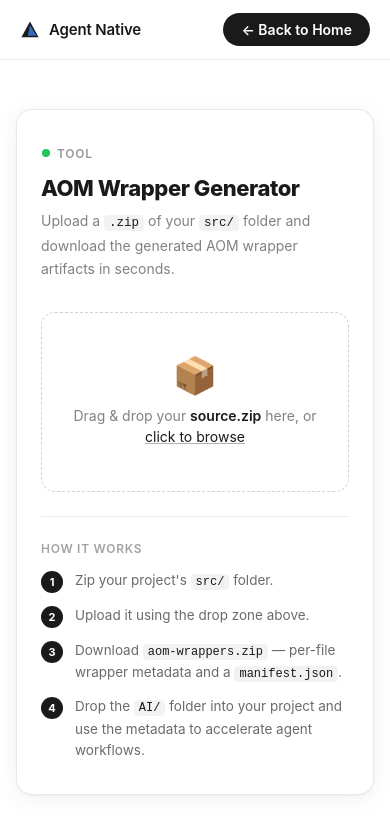
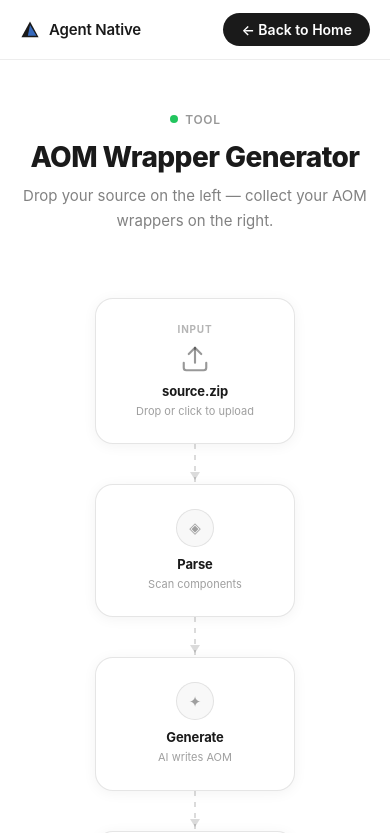
Before and after one commit to gauravkriplani/IrvineHacks2026, a React (Vite) app in the folder aom-ui/: page /toolkit in a window 390 px wide. Shown: the top 833 px of the page. Built offline with nearby package versions, Linux system fonts and the light colour scheme.

Commit message:
Added nicer UI for Tools page

```diff
--- a/aom-ui/src/AomUploadPage.css
+++ b/aom-ui/src/AomUploadPage.css
@@ -1,37 +1,30 @@
-/* ── Reset & base ───────────────────────────────────────────────────────── */
-*, *::before, *::after { box-sizing: border-box; margin: 0; padding: 0; }
-
 /* ── Shell ──────────────────────────────────────────────────────────────── */
 .tk-shell {
   min-height: 100vh;
+  display: flex;
+  flex-direction: column;
   background: #ffffff;
   font-family: -apple-system, BlinkMacSystemFont, 'Segoe UI', 'Inter', sans-serif;
   color: #1a1a1a;
   -webkit-font-smoothing: antialiased;
 }
 
-/* ── Page body ──────────────────────────────────────────────────────────── */
+/* ── Body ───────────────────────────────────────────────────────────────── */
 .tk-body {
+  flex: 1;
   display: flex;
   flex-direction: column;
   align-items: center;
-  justify-content: center;
-  min-height: calc(100vh - 60px);
-  padding: 60px 24px;
+  padding: 64px 24px 80px;
 }
 
-/* ── Card ───────────────────────────────────────────────────────────────── */
-.tk-card {
-  width: 100%;
-  max-width: 560px;
-  background: #ffffff;
-  border: 1px solid rgba(0, 0, 0, 0.09);
-  border-radius: 20px;
-  padding: 44px 40px;
-  box-shadow: 0 4px 24px rgba(0, 0, 0, 0.06), 0 1px 3px rgba(0, 0, 0, 0.04);
+/* ── Page header ────────────────────────────────────────────────────────── */
+.tk-header {
+  text-align: center;
+  max-width: 520px;
+  margin-bottom: 56px;
 }
 
-/* ── Title ──────────────────────────────────────────────────────────────── */
 .tk-badge {
   display: inline-flex;
   align-items: center;
@@ -45,191 +38,309 @@
 }
 
 .tk-title {
-  font-size: 26px;
+  font-size: 28px;
   font-weight: 800;
   letter-spacing: -0.02em;
   color: #1a1a1a;
-  margin-bottom: 8px;
+  margin-bottom: 10px;
   line-height: 1.2;
 }
 
 .tk-subtitle {
-  font-size: 14px;
+  font-size: 15px;
   color: rgba(26, 26, 26, 0.55);
   line-height: 1.65;
-  margin-bottom: 32px;
-}
-.tk-subtitle code {
-  font-family: 'SF Mono', 'Fira Code', monospace;
-  font-size: 12.5px;
-  background: rgba(0, 0, 0, 0.05);
-  padding: 1px 5px;
-  border-radius: 4px;
-  color: #1a1a1a;
 }
 
-/* ── Drop zone ──────────────────────────────────────────────────────────── */
-.tk-drop {
+/* ═══════════════════════════════════════════════════════════════════════════
+   PIPELINE
+═══════════════════════════════════════════════════════════════════════════ */
+
+.pl-pipeline {
+  display: flex;
+  align-items: center;
+  justify-content: center;
+  width: 100%;
+  max-width: 1020px;
+  margin: 0 auto;
+  /* allow horizontal scroll on small screens — never crush nodes into pipes */
+  overflow-x: auto;
+  padding: 8px 24px 16px;
+}
+
+/* ── Pipe connector ─────────────────────────────────────────────────────── */
+.pl-pipe {
+  flex: 0 0 56px;   /* fixed — never stretches or shrinks */
+  width: 56px;
+  height: 2px;
+  position: relative;
+  background: repeating-linear-gradient(
+    to right,
+    rgba(0, 0, 0, 0.14) 0,
+    rgba(0, 0, 0, 0.14) 5px,
+    transparent 5px,
+    transparent 11px
+  );
+  background-size: 11px 2px;
+}
+.pl-pipe::after {
+  content: '';
+  position: absolute;
+  right: -1px;
+  top: 50%;
+  transform: translateY(-50%);
+  border: 5px solid transparent;
+  border-left: 8px solid rgba(0, 0, 0, 0.14);
+}
+.pl-pipe--active {
+  background: repeating-linear-gradient(
+    to right,
+    #4285f4 0,
+    #4285f4 5px,
+    transparent 5px,
+    transparent 11px
+  );
+  background-size: 11px 2px;
+  animation: pl-flow 0.45s linear infinite;
+}
+.pl-pipe--active::after { border-left-color: #4285f4; }
+
+@keyframes pl-flow {
+  from { background-position-x: 0; }
+  to   { background-position-x: 11px; }
+}
+
+/* ── Stage group ────────────────────────────────────────────────────────── */
+.pl-stage-group {
+  display: flex;
+  align-items: center;
+  flex: none;   /* don't grow — keeps all gaps equal */
+}
+
+/* ── Base node ──────────────────────────────────────────────────────────── */
+.pl-node {
   display: flex;
   flex-direction: column;
   align-items: center;
-  justify-content: center;
-  gap: 10px;
-  border: 1.5px dashed rgba(0, 0, 0, 0.18);
-  border-radius: 14px;
-  padding: 44px 24px;
-  cursor: pointer;
-  transition: border-color 0.18s, background 0.18s;
-  background: transparent;
-  margin-bottom: 20px;
-}
-.tk-drop:hover {
-  border-color: rgba(0, 0, 0, 0.35);
-  background: rgba(0, 0, 0, 0.02);
-}
-.tk-drop--active {
-  border-color: #4f8ef7;
-  background: rgba(79, 142, 247, 0.04);
-}
-.tk-drop--loading {
-  cursor: not-allowed;
-  opacity: 0.65;
+  text-align: center;
+  gap: 5px;
+  border-radius: 18px;
+  padding: 24px 22px;
+  border: 1.5px solid rgba(0, 0, 0, 0.10);
+  background: #ffffff;
+  box-shadow: 0 2px 14px rgba(0, 0, 0, 0.05);
+  transition: border-color 0.18s, box-shadow 0.18s, opacity 0.18s, background 0.18s;
+  flex-shrink: 0;
 }
 
-.tk-drop-icon {
-  font-size: 36px;
-  line-height: 1;
+/* ── IO nodes ───────────────────────────────────────────────────────────── */
+.pl-node--io {
+  width: 148px;
+  cursor: pointer;
+}
+.pl-node--io:hover:not(.pl-node--muted):not(.pl-node--output-ready) {
+  border-color: rgba(0, 0, 0, 0.22);
+  box-shadow: 0 4px 20px rgba(0, 0, 0, 0.09);
+}
+
+/* ── Stage nodes ────────────────────────────────────────────────────────── */
+.pl-node--stage { width: 148px; }
+
+/* ── States ─────────────────────────────────────────────────────────────── */
+.pl-node--muted {
+  opacity: 0.38;
+  cursor: not-allowed;
+  pointer-events: none;
+}
+.pl-node--drag {
+  border-color: #4285f4;
+  box-shadow: 0 0 0 3px rgba(66, 133, 244, 0.16);
+  background: rgba(66, 133, 244, 0.03);
+}
+.pl-node--active {
+  border-color: #4285f4;
+  box-shadow: 0 0 0 3px rgba(66, 133, 244, 0.13), 0 2px 18px rgba(66, 133, 244, 0.10);
+}
+.pl-node--done {
+  border-color: rgba(34, 197, 94, 0.32);
+  background: rgba(34, 197, 94, 0.025);
+}
+.pl-node--error {
+  border-color: rgba(239, 68, 68, 0.35);
+  background: rgba(239, 68, 68, 0.03);
+}
+.pl-node--output-ready {
+  opacity: 1;
+  cursor: default;
+  pointer-events: all;
+  border-color: rgba(34, 197, 94, 0.40);
+  box-shadow: 0 0 0 3px rgba(34, 197, 94, 0.10), 0 4px 22px rgba(34, 197, 94, 0.08);
+}
+
+/* ── Node typography ────────────────────────────────────────────────────── */
+.pl-node-eyebrow {
+  font-size: 10px;
+  font-weight: 700;
+  letter-spacing: 0.08em;
+  text-transform: uppercase;
+  color: rgba(26, 26, 26, 0.32);
   margin-bottom: 2px;
 }
-
-.tk-drop-text {
-  font-size: 14px;
-  color: rgba(26, 26, 26, 0.55);
-  text-align: center;
-  line-height: 1.5;
+.pl-node-icon {
+  color: rgba(26, 26, 26, 0.45);
+  margin: 2px 0 4px;
+  display: flex;
+  align-items: center;
 }
-.tk-drop-text b {
+.pl-node--output-ready .pl-node-icon { color: #16a34a; }
+.pl-node-name {
+  font-size: 13px;
+  font-weight: 700;
   color: #1a1a1a;
-  font-weight: 600;
+  letter-spacing: -0.01em;
+  max-width: 120px;
+  overflow: hidden;
+  text-overflow: ellipsis;
+  white-space: nowrap;
 }
-.tk-drop-text u {
-  color: #1a1a1a;
-  text-decoration-color: rgba(26, 26, 26, 0.35);
-  cursor: pointer;
+.pl-node-sub {
+  font-size: 11px;
+  color: rgba(26, 26, 26, 0.42);
+  line-height: 1.4;
 }
 
-.tk-drop-loading {
-  display: flex;
-  flex-direction: column;
-  align-items: center;
-  gap: 12px;
-}
-
-/* ── Spinner ────────────────────────────────────────────────────────────── */
-.tk-spinner-ring {
-  width: 32px;
-  height: 32px;
-  border: 2.5px solid rgba(0, 0, 0, 0.08);
-  border-top-color: #1a1a1a;
+/* ── Stage icon circle ──────────────────────────────────────────────────── */
+.pl-stage-icon {
+  width: 38px;
+  height: 38px;
   border-radius: 50%;
-  animation: tk-spin 0.75s linear infinite;
-}
-@keyframes tk-spin { to { transform: rotate(360deg); } }
-
-.tk-spinner-label {
-  font-size: 13px;
-  font-weight: 500;
-  color: rgba(26, 26, 26, 0.55);
-}
-
-/* ── Status banners ─────────────────────────────────────────────────────── */
-.tk-banner {
-  display: flex;
-  align-items: flex-start;
-  gap: 10px;
-  border-radius: 10px;
-  padding: 13px 16px;
-  font-size: 13.5px;
-  line-height: 1.5;
-  margin-bottom: 20px;
-}
-
-.tk-banner--success {
-  background: rgba(34, 197, 94, 0.07);
-  border: 1px solid rgba(34, 197, 94, 0.22);
-  color: #166534;
-}
-
-.tk-banner--error {
-  background: rgba(239, 68, 68, 0.06);
-  border: 1px solid rgba(239, 68, 68, 0.20);
-  color: #991b1b;
-}
-
-.tk-banner-icon { flex-shrink: 0; margin-top: 1px; }
-
-/* ── Divider ────────────────────────────────────────────────────────────── */
-.tk-divider {
-  height: 1px;
-  background: rgba(0, 0, 0, 0.07);
-  margin: 24px 0;
-}
-
-/* ── How it works ───────────────────────────────────────────────────────── */
-.tk-how-title {
-  font-size: 12px;
-  font-weight: 600;
-  letter-spacing: 0.06em;
-  text-transform: uppercase;
-  color: rgba(26, 26, 26, 0.40);
-  margin-bottom: 14px;
-}
-
-.tk-steps {
-  list-style: none;
-  display: flex;
-  flex-direction: column;
-  gap: 12px;
-}
-
-.tk-step {
-  display: flex;
-  align-items: flex-start;
-  gap: 12px;
-}
-
-.tk-step-num {
-  flex-shrink: 0;
-  width: 22px;
-  height: 22px;
-  border-radius: 50%;
-  background: #1a1a1a;
-  color: #fff;
-  font-size: 11px;
-  font-weight: 700;
+  border: 1.5px solid rgba(0, 0, 0, 0.09);
+  background: #f8f8f8;
   display: flex;
   align-items: center;
   justify-content: center;
-  margin-top: 1px;
+  transition: background 0.18s, border-color 0.18s, color 0.18s;
+  color: rgba(26, 26, 26, 0.40);
+  margin-bottom: 4px;
+}
+.pl-node--active .pl-stage-icon {
+  border-color: #4285f4;
+  background: rgba(66, 133, 244, 0.07);
+  color: #4285f4;
+}
+.pl-node--done .pl-stage-icon {
+  border-color: rgba(34, 197, 94, 0.38);
+  background: rgba(34, 197, 94, 0.07);
+  color: #16a34a;
+}
+.pl-stage-glyph { font-size: 15px; line-height: 1; }
+
+/* ── Stage spinner ──────────────────────────────────────────────────────── */
+.pl-stage-spinner {
+  width: 16px;
+  height: 16px;
+  border: 2px solid rgba(66, 133, 244, 0.20);
+  border-top-color: #4285f4;
+  border-radius: 50%;
+  animation: pl-spin 0.7s linear infinite;
+}
+@keyframes pl-spin { to { transform: rotate(360deg); } }
+
+/* ── Reset button ───────────────────────────────────────────────────────── */
+.pl-reset-btn {
+  margin-top: 8px;
+  background: #1a1a1a;
+  color: #fff;
+  border: none;
+  border-radius: 999px;
+  padding: 7px 16px;
+  font-size: 12px;
+  font-weight: 600;
+  cursor: pointer;
+  transition: opacity 0.15s;
+  font-family: inherit;
+}
+.pl-reset-btn:hover { opacity: 0.80; }
+
+/* ── Error banner ───────────────────────────────────────────────────────── */
+.pl-error-banner {
+  max-width: 980px;
+  width: 100%;
+  margin: 28px auto 0;
+  padding: 12px 20px;
+  background: rgba(239, 68, 68, 0.06);
+  border: 1px solid rgba(239, 68, 68, 0.20);
+  border-radius: 10px;
+  font-size: 13.5px;
+  color: #991b1b;
+  text-align: center;
+}
+.pl-error-retry {
+  background: none;
+  border: none;
+  color: #1a1a1a;
+  font-weight: 600;
+  font-size: 13.5px;
+  cursor: pointer;
+  text-decoration: underline;
+  padding: 0;
+  font-family: inherit;
 }
 
-.tk-step-text {
-  font-size: 13.5px;
-  color: rgba(26, 26, 26, 0.65);
-  line-height: 1.6;
+/* ── Responsive: vertical pipeline ─────────────────────────────────────── */
+@media (max-width: 720px) {
+  .pl-pipeline {
+    flex-direction: column;
+    align-items: center;
+    overflow-x: unset;
+    padding: 8px 24px 16px;
+  }
+  .pl-stage-group {
+    flex-direction: column;
+    align-items: center;
+  }
+  /* vertical fixed-height pipe — same as horizontal but rotated */
+  .pl-pipe {
+    flex: 0 0 40px;
+    width: 2px;
+    height: 40px;
+    background: repeating-linear-gradient(
+      to bottom,
+      rgba(0, 0, 0, 0.14) 0,
+      rgba(0, 0, 0, 0.14) 5px,
+      transparent 5px,
+      transparent 11px
+    );
+    background-size: 2px 11px;
+  }
+  .pl-pipe::after {
+    top: auto;
+    bottom: -1px;
+    right: 50%;
+    left: auto;
+    transform: translateX(50%);
+    border: 5px solid transparent;
+    border-left-color: transparent;
+    border-top: 8px solid rgba(0, 0, 0, 0.14);
+  }
+  .pl-pipe--active {
+    background: repeating-linear-gradient(
+      to bottom,
+      #4285f4 0,
+      #4285f4 5px,
+      transparent 5px,
+      transparent 11px
+    );
+    background-size: 2px 11px;
+    animation: pl-flow-v 0.45s linear infinite;
+  }
+  .pl-pipe--active::after { border-top-color: #4285f4; }
+  @keyframes pl-flow-v {
+    from { background-position-y: 0; }
+    to   { background-position-y: 11px; }
+  }
+  /* all nodes same width on mobile */
+  .pl-node--io,
+  .pl-node--stage { width: 200px; }
+  .tk-body { padding: 48px 16px 60px; }
 }
-.tk-step-text code {
-  font-family: 'SF Mono', 'Fira Code', monospace;
-  font-size: 12px;
-  background: rgba(0, 0, 0, 0.05);
-  padding: 1px 5px;
-  border-radius: 4px;
-  color: #1a1a1a;
-}
-
-/* ── Responsive ─────────────────────────────────────────────────────────── */
-@media (max-width: 540px) {
-  .tk-card { padding: 32px 24px; border-radius: 16px; }
-  .tk-title { font-size: 22px; }
-  .tk-body { padding: 40px 16px; }
-}
--- a/aom-ui/src/AomUploadPage.jsx
+++ b/aom-ui/src/AomUploadPage.jsx
@@ -1,12 +1,81 @@
-import { useState } from 'react';
+import { useState, useEffect, useRef } from 'react';
 import { Link } from 'react-router-dom';
 import './HomePage.css';
 import './AomUploadPage.css';
 
+const STAGES = [
+  { id: 'parse',    icon: '◈', label: 'Parse',    sub: 'Scan components' },
+  { id: 'generate', icon: '✦', label: 'Generate',  sub: 'AI writes AOM'  },
+  { id: 'bundle',   icon: '⬡', label: 'Bundle',    sub: 'Package output' },
+];
+
+function IconUpload() {
+  return (
+    <svg width="30" height="30" viewBox="0 0 24 24" fill="none" stroke="currentColor" strokeWidth="1.7" strokeLinecap="round" strokeLinejoin="round">
+      <path d="M21 15v4a2 2 0 0 1-2 2H5a2 2 0 0 1-2-2v-4"/>
+      <polyline points="17 8 12 3 7 8"/>
+      <line x1="12" y1="3" x2="12" y2="15"/>
+    </svg>
+  );
+}
+
+function IconDownload() {
+  return (
+    <svg width="30" height="30" viewBox="0 0 24 24" fill="none" stroke="currentColor" strokeWidth="1.7" strokeLinecap="round" strokeLinejoin="round">
+      <path d="M21 15v4a2 2 0 0 1-2 2H5a2 2 0 0 1-2-2v-4"/>
+      <polyline points="7 10 12 15 17 10"/>
+      <line x1="12" y1="15" x2="12" y2="3"/>
+    </svg>
+  );
+}
+
+function IconCheck() {
+  return (
+    <svg width="16" height="16" viewBox="0 0 24 24" fill="none" stroke="currentColor" strokeWidth="2.5" strokeLinecap="round" strokeLinejoin="round">
+      <polyline points="20 6 9 17 4 12"/>
+    </svg>
+  );
+}
+
 export default function AomUploadPage() {
-  const [status, setStatus] = useState('idle'); // idle | loading | done | error
-  const [error, setError] = useState('');
-  const [dragOver, setDragOver] = useState(false);
+  const [status,      setStatus]      = useState('idle'); // idle | loading | done | error
+  const [error,       setError]       = useState('');
+  const [dragOver,    setDragOver]    = useState(false);
+  const [fileName,    setFileName]    = useState('');
+  const [activeStage, setActiveStage] = useState(-1);
+  const timers      = useRef([]);
+  const pendingBlob = useRef(null);   // holds server response until animation ends
+  const animDone    = useRef(false);  // true once all stage timers have fired
+
+  function clearTimers() { timers.current.forEach(clearTimeout); timers.current = []; }
+
+  // Called when BOTH the animation and the server response are ready
+  function tryFinalize() {
+    if (!animDone.current || !pendingBlob.current) return;
+    const url = URL.createObjectURL(pendingBlob.current);
+    const a   = document.createElement('a');
+    a.href = url;
+    a.download = 'aom-wrappers.zip';
+    a.click();
+    URL.revokeObjectURL(url);
+    pendingBlob.current = null;
+    setActiveStage(STAGES.length);
+    setStatus('done');
+  }
+
+  function startStageAnimation() {
+    clearTimers();
+    animDone.current = false;
+    setActiveStage(0);
+    timers.current.push(setTimeout(() => setActiveStage(1), 2000));
+    timers.current.push(setTimeout(() => setActiveStage(2), 4000));
+    timers.current.push(setTimeout(() => {
+      animDone.current = true;
+      tryFinalize();
+    }, 6000));
+  }
+
+  useEffect(() => () => clearTimers(), []);
 
   async function processFile(file) {
     if (!file || !file.name.endsWith('.zip')) {
@@ -14,46 +83,65 @@
       setStatus('error');
       return;
     }
+    setFileName(file.name);
     setStatus('loading');
     setError('');
+    pendingBlob.current = null;
+    startStageAnimation();
     try {
       const formData = new FormData();
       formData.append('file', file);
       const res = await fetch('/api/generate-aom', { method: 'POST', body: formData });
       if (!res.ok) throw new Error(`Server error: ${res.status}`);
-      const blob = await res.blob();
-      const url = URL.createObjectURL(blob);
-      const a = document.createElement('a');
-      a.href = url;
-      a.download = 'aom-wrappers.zip';
-      a.click();
-      URL.revokeObjectURL(url);
-      setStatus('done');
+      pendingBlob.current = await res.blob();
+      tryFinalize(); // download immediately if animation already finished
     } catch (e) {
+      clearTimers();
+      pendingBlob.current = null;
       setError(e.message);
       setStatus('error');
     }
   }
 
-  function onFileChange(e) {
-    processFile(e.target.files[0]);
+  function reset() {
+    clearTimers();
+    pendingBlob.current = null;
+    animDone.current = false;
+    setStatus('idle');
+    setError('');
+    setFileName('');
+    setActiveStage(-1);
   }
 
+  function onFileChange(e) { processFile(e.target.files[0]); }
   function onDrop(e) {
     e.preventDefault();
     setDragOver(false);
     processFile(e.dataTransfer.files[0]);
   }
 
-  const dropClass = [
-    'tk-drop',
-    dragOver ? 'tk-drop--active' : '',
-    status === 'loading' ? 'tk-drop--loading' : '',
-  ].filter(Boolean).join(' ');
+  const isLoading = status === 'loading';
+  const isDone    = status === 'done';
+  const isError   = status === 'error';
+
+  function pipeActive(index) {
+    if (isDone) return true;
+    if (isLoading) return activeStage >= index;
+    return false;
+  }
+
+  function stageState(i) {
+    if (isDone) return 'done';
+    if (isError && activeStage === i) return 'error';
+    if (isLoading && activeStage === i) return 'active';
+    if (isLoading && activeStage > i) return 'done';
+    return 'idle';
+  }
 
   return (
     <div className="tk-shell">
-      {/* Nav — identical to homepage */}
+
+      {/* Nav */}
       <nav className="hp-nav">
         <Link to="/" className="hp-nav-brand">
           <svg className="hp-nav-logo" viewBox="0 0 28 28" fill="none" aria-hidden="true">
@@ -65,15 +153,14 @@
         <div className="hp-nav-center">
           <Link to="/" className="hp-nav-link">Home</Link>
           <a href="https://github.com/gauravkriplani/IrvineHacks2026" className="hp-nav-link" target="_blank" rel="noreferrer">GitHub</a>
-          <a href="https://www.w3.org/TR/wai-aria-1.2/" className="hp-nav-link" target="_blank" rel="noreferrer">WAI-ARIA</a>
         </div>
         <Link to="/" className="hp-nav-cta">← Back to Home</Link>
       </nav>
 
-      {/* Body */}
       <main className="tk-body">
-        <div className="tk-card">
-          {/* Header */}
+
+        {/* Page header */}
+        <div className="tk-header">
           <div className="tk-badge">
             <svg width="10" height="10" viewBox="0 0 10 10" fill="none">
               <circle cx="5" cy="5" r="4" fill="#22c55e"/>
@@ -82,14 +169,22 @@
           </div>
           <h1 className="tk-title">AOM Wrapper Generator</h1>
           <p className="tk-subtitle">
-            Upload a <code>.zip</code> of your <code>src/</code> folder and
-            download the generated AOM wrapper artifacts in seconds.
+            Drop your source on the left — collect your AOM wrappers on the right.
           </p>
+        </div>
 
-          {/* Drop zone */}
+        {/* Pipeline */}
+        <div className="pl-pipeline">
+
+          {/* ── INPUT NODE ── */}
           <label
-            className={dropClass}
-            onDragOver={(e) => { e.preventDefault(); setDragOver(true); }}
+            className={[
+              'pl-node pl-node--io',
+              dragOver          ? 'pl-node--drag'  : '',
+              isLoading||isDone ? 'pl-node--muted' : '',
+              isError           ? 'pl-node--error' : '',
+            ].filter(Boolean).join(' ')}
+            onDragOver={(e) => { e.preventDefault(); if (!isLoading && !isDone) setDragOver(true); }}
             onDragLeave={() => setDragOver(false)}
             onDrop={onDrop}
           >
@@ -98,59 +193,66 @@
               accept=".zip"
               style={{ display: 'none' }}
               onChange={onFileChange}
-              disabled={status === 'loading'}
+              disabled={isLoading || isDone}
             />
-            {status === 'loading' ? (
-              <div className="tk-drop-loading">
-                <div className="tk-spinner-ring" />
-                <span className="tk-spinner-label">Generating wrappers…</span>
-              </div>
-            ) : (
-              <>
-                <div className="tk-drop-icon">📦</div>
-                <p className="tk-drop-text">
-                  Drag &amp; drop your <b>source.zip</b> here,{' '}
-                  or <u>click to browse</u>
-                </p>
-              </>
-            )}
+            <span className="pl-node-eyebrow">Input</span>
+            <div className="pl-node-icon"><IconUpload /></div>
+            <span className="pl-node-name">{fileName || 'source.zip'}</span>
+            <span className="pl-node-sub">
+              {isLoading || isDone ? fileName : 'Drop or click to upload'}
+            </span>
           </label>
 
-          {/* Status banners */}
-          {status === 'done' && (
-            <div className="tk-banner tk-banner--success">
-              <span className="tk-banner-icon">✓</span>
-              <span><b>aom-wrappers.zip</b> downloaded successfully!</span>
-            </div>
-          )}
-          {status === 'error' && (
-            <div className="tk-banner tk-banner--error">
-              <span className="tk-banner-icon">!</span>
-              <span>{error}</span>
-            </div>
-          )}
+          {/* pipe 0 */}
+          <div className={`pl-pipe ${pipeActive(0) ? 'pl-pipe--active' : ''}`} />
 
-          <div className="tk-divider" />
+          {/* ── STAGE NODES ── */}
+          {STAGES.map((stage, i) => {
+            const state = stageState(i);
+            return (
+              <div key={stage.id} className="pl-stage-group">
+                <div className={`pl-node pl-node--stage pl-node--${state}`}>
+                  <div className="pl-stage-icon">
+                    {state === 'done'
+                      ? <IconCheck />
+                      : state === 'active'
+                        ? <div className="pl-stage-spinner" />
+                        : <span className="pl-stage-glyph">{stage.icon}</span>
+                    }
+                  </div>
+                  <span className="pl-node-name">{stage.label}</span>
+                  <span className="pl-node-sub">{stage.sub}</span>
+                </div>
+                <div className={`pl-pipe ${pipeActive(i + 1) ? 'pl-pipe--active' : ''}`} />
+              </div>
+            );
+          })}
 
-          {/* How it works */}
-          <p className="tk-how-title">How it works</p>
-          <ol className="tk-steps">
-            {[
-              <>Zip your project's <code>src/</code> folder.</>,
-              <>Upload it using the drop zone above.</>,
-              <>Download <code>aom-wrappers.zip</code> — per-file wrapper metadata and a <code>manifest.json</code>.</>,
-              <>Drop the <code>AI/</code> folder into your project and use the metadata to accelerate agent workflows.</>,
-            ].map((text, i) => (
-              <li key={i} className="tk-step">
-                <span className="tk-step-num">{i + 1}</span>
-                <span className="tk-step-text">{text}</span>
-              </li>
-            ))}
-          </ol>
+          {/* ── OUTPUT NODE ── */}
+          <div className={`pl-node pl-node--io ${isDone ? 'pl-node--output-ready' : 'pl-node--muted'}`}>
+            <span className="pl-node-eyebrow">Output</span>
+            <div className="pl-node-icon"><IconDownload /></div>
+            <span className="pl-node-name">aom-wrappers.zip</span>
+            <span className="pl-node-sub">
+              {isDone ? 'Downloaded ✓' : 'Waiting for input…'}
+            </span>
+            {isDone && (
+              <button className="pl-reset-btn" onClick={reset}>Run again</button>
+            )}
+          </div>
+
         </div>
+
+        {/* Error message */}
+        {isError && (
+          <div className="pl-error-banner">
+            <b>Error:</b> {error} —{' '}
+            <button className="pl-error-retry" onClick={reset}>Try again</button>
+          </div>
+        )}
+
       </main>
 
-      {/* Footer — identical to homepage */}
       <footer className="hp-footer">
         <span className="hp-footer-brand">Agent Native</span>
         <span>&copy; 2026 IrvineHacks2026 Team</span>
--- a/aom-ui/src/HomePage.css
+++ b/aom-ui/src/HomePage.css
@@ -1,16 +1,3 @@
-/* ── Reset & base ─────────────────────────────────────────────────────────── */
-*, *::before, *::after { box-sizing: border-box; margin: 0; padding: 0; }
-
-html { font-size: 16px; -webkit-font-smoothing: antialiased; }
-
-body {
-  font-family: -apple-system, BlinkMacSystemFont, 'Segoe UI', 'Inter', sans-serif;
-  background: #ffffff;
-  color: #1a1a1a;
-}
-
-a { text-decoration: none; color: inherit; }
-
 /* ── Shell ───────────────────────────────────────────────────────────────── */
 .hp-shell {
   display: flex;
--- a/aom-ui/src/index.css
+++ b/aom-ui/src/index.css
@@ -4,10 +4,11 @@
   padding: 0;
 }
 
-html, body, #root {
-  height: 100%;
+body {
+  font-family: -apple-system, BlinkMacSystemFont, 'Segoe UI', 'Inter', sans-serif;
+  background: #ffffff;
+  color: #1a1a1a;
+  -webkit-font-smoothing: antialiased;
 }
 
-body {
-  font-family: Inter, system-ui, -apple-system, sans-serif;
-}
+a { text-decoration: none; color: inherit; }
```
Also changed, not shown: aom-ui/src/App.jsx (+9 -1 lines).
